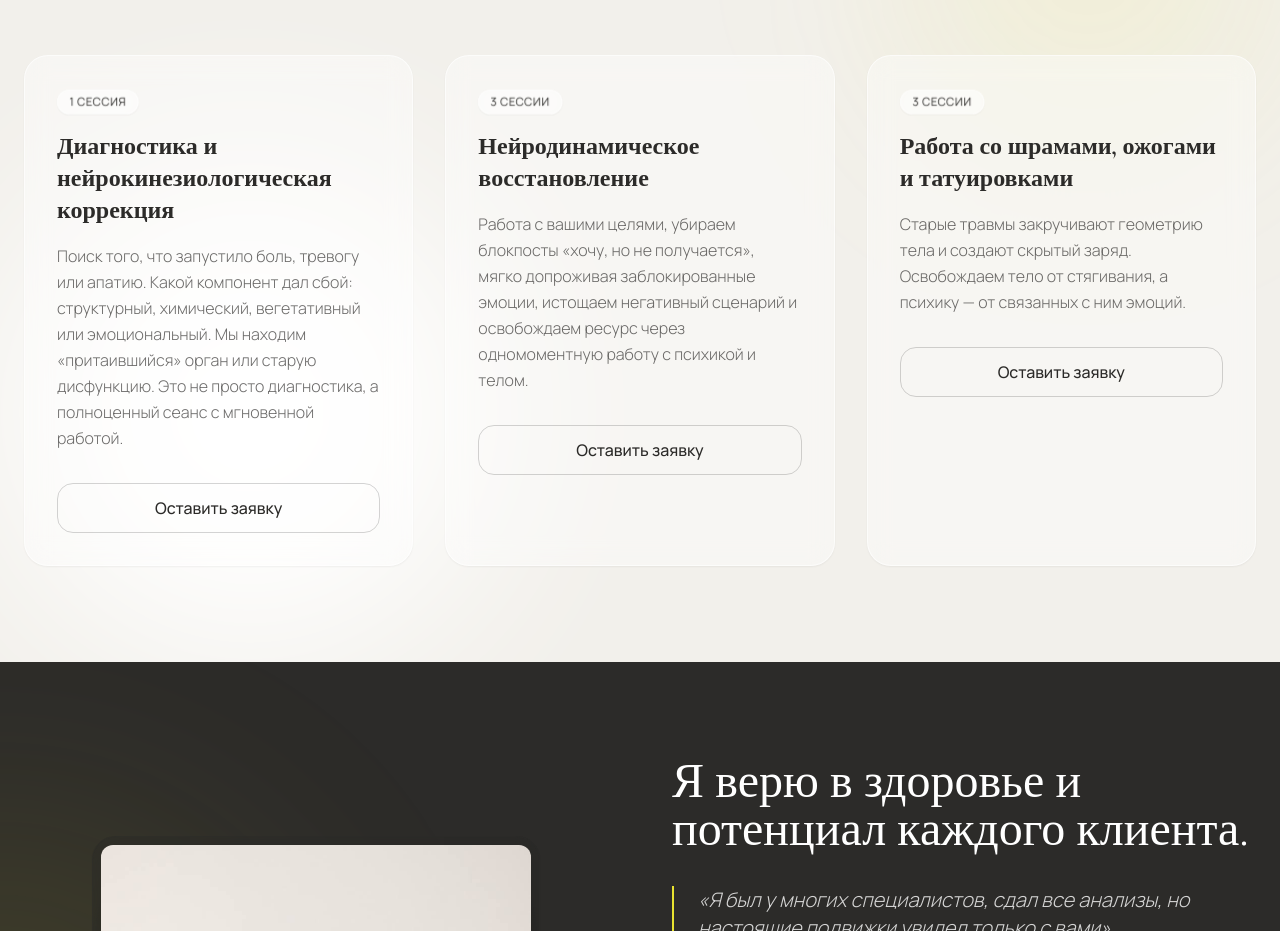
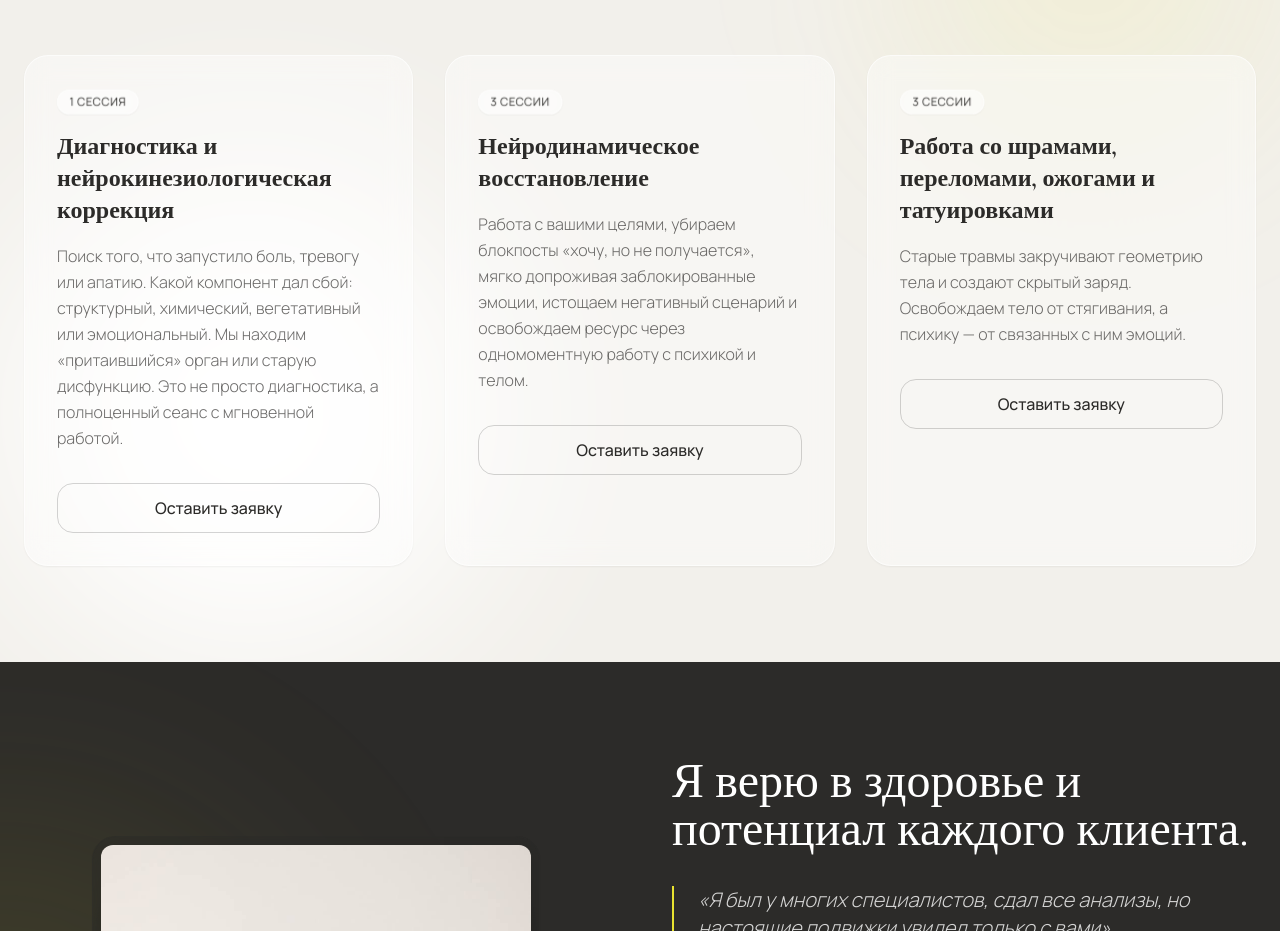
Before and after one commit to glebastashev/kinesio_site, a React (Vite) app: page / in a window 1280 px wide. Shown: the part 7600-8531 px from the top of the page. Built offline with nearby package versions, Linux system fonts and the light colour scheme.

Commit message:
Add переломами to scars/burns service title

```diff
--- a/src/components/sections/Services.tsx
+++ b/src/components/sections/Services.tsx
@@ -15,7 +15,7 @@ const services = [
     description: "Работа с вашими целями, убираем блокпосты «хочу, но не получается», мягко допроживая заблокированные эмоции, истощаем негативный сценарий и освобождаем ресурс через одномоментную работу с психикой и телом.",
   },
   {
-    title: "Работа со шрамами, ожогами и татуировками",
+    title: "Работа со шрамами, переломами, ожогами и татуировками",
     duration: "3 сессии",
     description: "Старые травмы закручивают геометрию тела и создают скрытый заряд. Освобождаем тело от стягивания, а психику — от связанных с ним эмоций.",
   }
```
